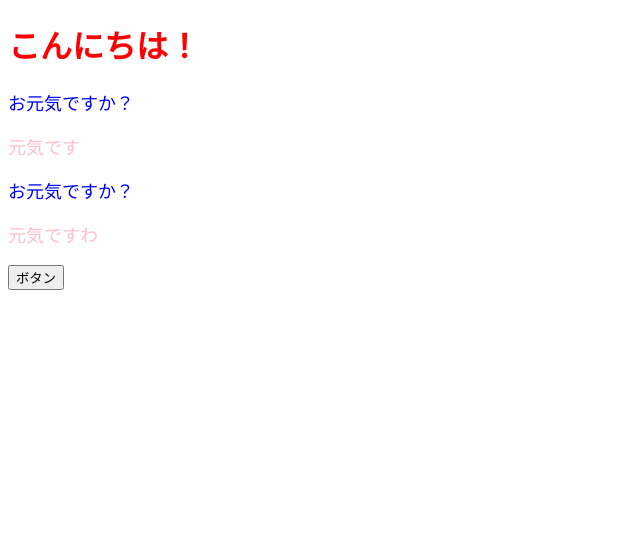
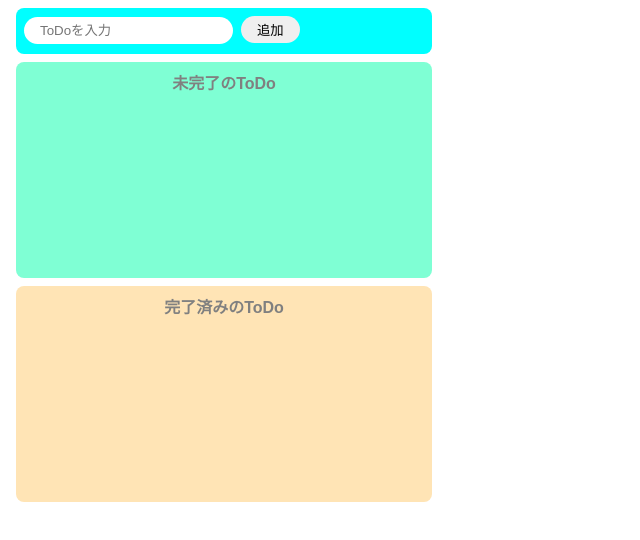
Before and after one commit to tofuchic/react-sample, a React (Create React App) app: page / in a window 1280 px wide. Shown: the top 540 px of the page, without its empty margins (0-640 px from the left). Built offline with nearby package versions, Linux system fonts and the light colour scheme.

Commit message:
コンポーネント化前のToDoアプリ

```diff
--- a/src/App.js
+++ /dev/null
@@ -1,30 +0,0 @@
-import React from "react";
-import ColorfulMessage from "./components/ColorfulMessage";
-
-const App = () => {
-  const onClickButton = () => {
-    alert();
-  };
-  const contentStyle = {
-    color: "blue",
-    fontSize: "18px"
-  };
-  const contentLadyStyle = {
-    color: "pink",
-    fontSize: "18px"
-  };
-  return (
-    <>
-      <h1 style={{ color: "red" }}>こんにちは！</h1>
-      <p style={contentStyle}>お元気ですか？</p>
-      <p style={contentLadyStyle}>元気です</p>
-      <ColorfulMessage color="blue" message="お元気ですか？"></ColorfulMessage>
-      <ColorfulMessage color="pink" message="元気です">
-        わ
-      </ColorfulMessage>
-      <button onClick={onClickButton}>ボタン</button>
-    </>
-  );
-};
-
-export default App;
--- /dev/null
+++ b/src/App.jsx
@@ -0,0 +1,90 @@
+import React, { useState } from "react";
+import "./style.css";
+
+// ToDo App
+export const App = () => {
+  const [todoText, setTodoText] = useState("");
+  // const [incompleteTodos, setIncompleteToDos] = useState(["aaa", "aaaaaa"]);
+  // const [completeTodos, setCompleteToDos] = useState(["a", "aaa"]);
+  const [incompleteTodos, setIncompleteToDos] = useState([]);
+  const [completeTodos, setCompleteToDos] = useState([]);
+  const onChangeTodoText = (event) => {
+    setTodoText(event.target.value);
+  };
+  const onClickAddTodo = () => {
+    if (todoText === "") return;
+    const newTodos = [...incompleteTodos, todoText];
+    setIncompleteToDos(newTodos);
+    setTodoText("");
+  };
+  const onClickDelete = (index) => {
+    const newTodos = [...incompleteTodos];
+    newTodos.splice(index, 1);
+    setIncompleteToDos(newTodos);
+  };
+  const onClickComplete = (todo, index) => {
+    // 未完了から削除
+    const newTodos = [...incompleteTodos];
+    newTodos.splice(index, 1);
+    setIncompleteToDos(newTodos);
+    // 完了済みに移動
+    const newCompleteTodos = [...completeTodos, todo];
+    setCompleteToDos(newCompleteTodos);
+  };
+  const onClickReturn = (todo, index) => {
+    // 完了済みから削除
+    const newCompleteTodos = [...completeTodos];
+    newCompleteTodos.splice(index, 1);
+    setCompleteToDos(newCompleteTodos);
+    // 未完了に移動
+    const newTodos = [...incompleteTodos, todo];
+    setIncompleteToDos(newTodos);
+  };
+  return (
+    <>
+      <div className="input-area">
+        <input
+          placeholder="ToDoを入力"
+          value={todoText}
+          onChange={onChangeTodoText}
+        />
+        <button onClick={onClickAddTodo}>追加</button>
+      </div>
+      <div className="incomplete-area">
+        <p className="title">未完了のToDo</p>
+        <ul>
+          {incompleteTodos.map((todo, index) => {
+            return (
+              <li key={todo}>
+                <div className="list-row">
+                  <p>{todo}</p>
+                  <button onClick={() => onClickComplete(todo, index)}>
+                    完了
+                  </button>
+                  <button onClick={() => onClickDelete(index)}>削除</button>
+                </div>
+              </li>
+            );
+          })}
+        </ul>
+      </div>
+      <div className="complete-area">
+        <p className="title">完了済みのToDo</p>
+        <ul>
+          {completeTodos.map((todo, index) => {
+            return (
+              <li key={todo}>
+                <div className="list-row">
+                  <p>{todo}</p>
+                  <button onClick={() => onClickReturn(todo, index)}>
+                    戻す
+                  </button>
+                </div>
+              </li>
+            );
+          })}
+        </ul>
+      </div>
+    </>
+  );
+};
--- a/src/index.js
+++ b/src/index.js
@@ -1,5 +1,8 @@
 import React from "react";
 import ReactDom from "react-dom";
-import App from "./App";
+// import { WWApp } from "./WWApp";
+
+// ReactDom.render(<WWApp />, document.getElementById("root"));
+import { App } from "./App";
 
 ReactDom.render(<App />, document.getElementById("root"));
--- /dev/null
+++ b/src/style.css
@@ -0,0 +1,62 @@
+body {
+  font-family: sans-serif;
+}
+
+input {
+  border-radius: 16px;
+  border: none;
+  padding: 6px 16px;
+  outline: none;
+}
+
+button {
+  border-radius: 16px;
+  border: none;
+  padding: 4px 16px;
+  margin-right: 8px;
+  margin-left: 8px;
+}
+
+button:hover {
+  background-color: pink;
+  color: white;
+}
+
+.input-area {
+  background-color: aqua;
+  width: 400px;
+  height: 30px;
+  padding: 8px;
+  margin: 8px;
+  border-radius: 8px;
+}
+
+.incomplete-area {
+  background-color: aquamarine;
+  width: 400px;
+  min-height: 200px;
+  padding: 8px;
+  margin: 8px;
+  border-radius: 8px;
+}
+
+.complete-area {
+  background-color: moccasin;
+  width: 400px;
+  min-height: 200px;
+  padding: 8px;
+  margin: 8px;
+  border-radius: 8px;
+}
+
+.title {
+  text-align: center;
+  margin-top: 0;
+  font-weight: bold;
+  color: grey;
+}
+
+.list-row {
+  display: flex;
+  align-items: center;
+}
```
Also changed, not shown: src/WWApp.jsx (added, +73 -0 lines).
